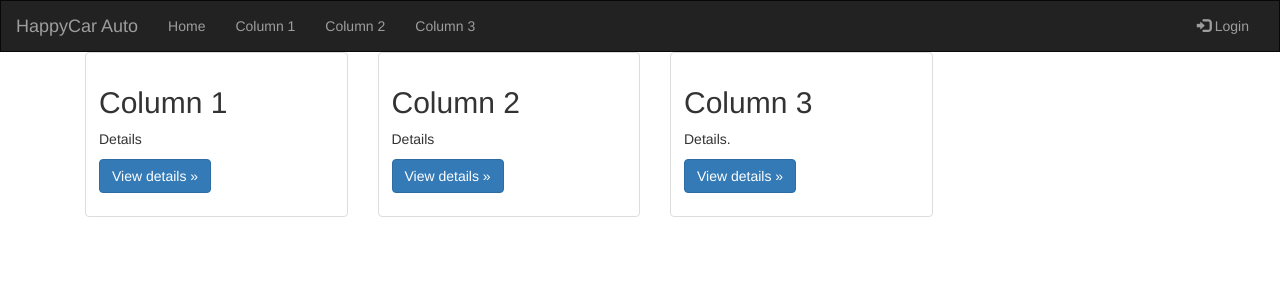
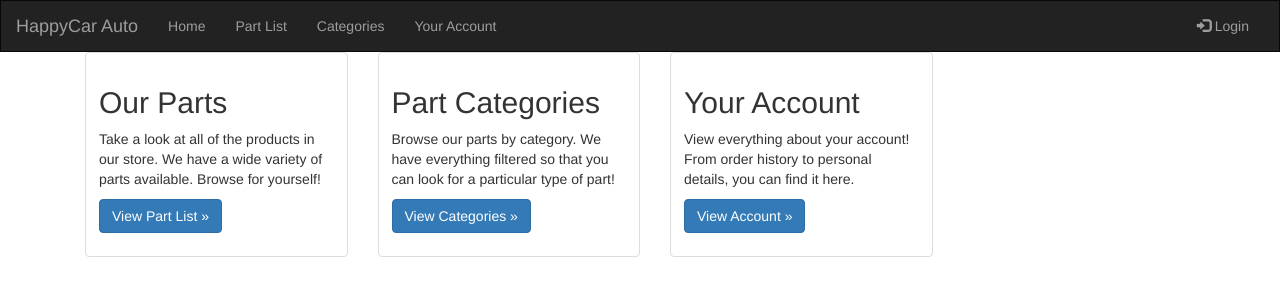
Before and after one commit to tmooers/happyCarAuto, a Django app: page / in a window 1280 px wide. Shown: the top 300 px of the page. Run offline with Django 3.2, Linux system fonts and the light colour scheme; some libraries are stand-ins or nearby versions.

Commit message:
This is a commit to include some changes to the homepage and ultimately the functionality of the 'Part List' feature. Customers and visitors can now view all parts in the shop.

```diff
--- a/shop/templates/shop/base.html
+++ b/shop/templates/shop/base.html
@@ -70,9 +70,9 @@
         <div class="collapse navbar-collapse" id="myNavbar">
             <ul class="nav navbar-nav">
                 <li><a href="{% url 'shop:home' %}">Home</a></li>
-                <li><a href="{% url 'shop:home' %}">Column 1</a></li>
-               <li><a href="{% url 'shop:home' %}">Column 2</a></li>
-                <li><a href="{% url 'shop:home' %}">Column 3</a></li>
+                <li><a href="/parts">Part List</a></li>
+               <li><a href="{% url 'shop:home' %}">Categories</a></li>
+                <li><a href="{% url 'shop:home' %}">Your Account</a></li>
 
             </ul>
             <ul class="nav navbar-nav navbar-right">
--- a/shop/templates/shop/home.html
+++ b/shop/templates/shop/home.html
@@ -21,11 +21,11 @@
                            <div class="thumbnail">
 {#                               <img src="{% static "images/customer.jpg" %}" alt="customer"/>#}
                                <div class="caption">
-                                   <h2>Column 1</h2>
-                                   <p>Details </p>
-                                   <p><a class="btn btn-primary" href=""
+                                   <h2>Our Parts</h2>
+                                   <p>Take a look at all of the products in our store. We have a wide variety of parts available. Browse for yourself!</p>
+                                   <p><a class="btn btn-primary" href="/parts"
                                          role="button">View
-                                       details &raquo;</a></p>
+                                       Part List &raquo;</a></p>
                                </div>
                            </div>
                        </div>
@@ -33,11 +33,11 @@
                            <div class="thumbnail">
 {#                               <img src="{% static "images/cupcakes.jpeg" %}" alt="cupcakes"/>#}
                                <div class="caption">
-                                   <h2>Column 2</h2>
-                                   <p>Details</p>
-                                   <p><a class="btn btn-primary" href=""
+                                   <h2>Part Categories</h2>
+                                   <p>Browse our parts by category. We have everything filtered so that you can look for a particular type of part!</p>
+                                   <p><a class="btn btn-primary" href="/categories"
                                          role="button">View
-                                       details &raquo;</a></p>
+                                       Categories &raquo;</a></p>
                                </div>
                            </div>
                        </div>
@@ -45,11 +45,10 @@
                            <div class="thumbnail">
 {#                               <img src="{% static "images/lunch.jpeg" %}" alt="lunch"/>#}
                                <div class="caption">
-                                   <h2>Column 3</h2>
-                                   <p>Details.</p>
+                                   <h2>Your Account</h2>
+                                   <p>View everything about your account! From order history to personal details, you can find it here.</p>
                                    <p><a class="btn btn-primary" href=""
-                                         role="button">View
-                                       details &raquo;</a></p>
+                                         role="button">View Account &raquo;</a></p>
                                </div>
                            </div>
                        </div>
--- a/shop/urls.py
+++ b/shop/urls.py
@@ -6,5 +6,6 @@ app_name = 'shop'
 urlpatterns = [
     path('', views.home, name='home'),
     re_path(r'^home/$', views.home, name='home'),
-    path('register/', views.register, name='register')
+    path('register/', views.register, name='register'),
+    path('parts/', views.ProductListView.as_view(), name='Products'),
 ]
--- a/shop/views.py
+++ b/shop/views.py
@@ -3,6 +3,7 @@ from django.shortcuts import render, redirect
 from .forms import NewUserForm
 from django.contrib.auth import login
 from django.contrib import messages
+from django.views import generic
 
 
 now = timezone.now()
@@ -24,3 +25,8 @@ def register(request):
         messages.error(request, "Unsuccessful registration. Invalid information.")
     form = NewUserForm()
     return render(request=request, template_name="registration/registration.html", context={"register_form": form})
+
+
+class ProductListView(generic.ListView):
+    model = Part
+    paginate_by = 5
```
Also changed, not shown: shop/templates/shop/part_list.html (added, +16 -0 lines), db.sqlite3.
